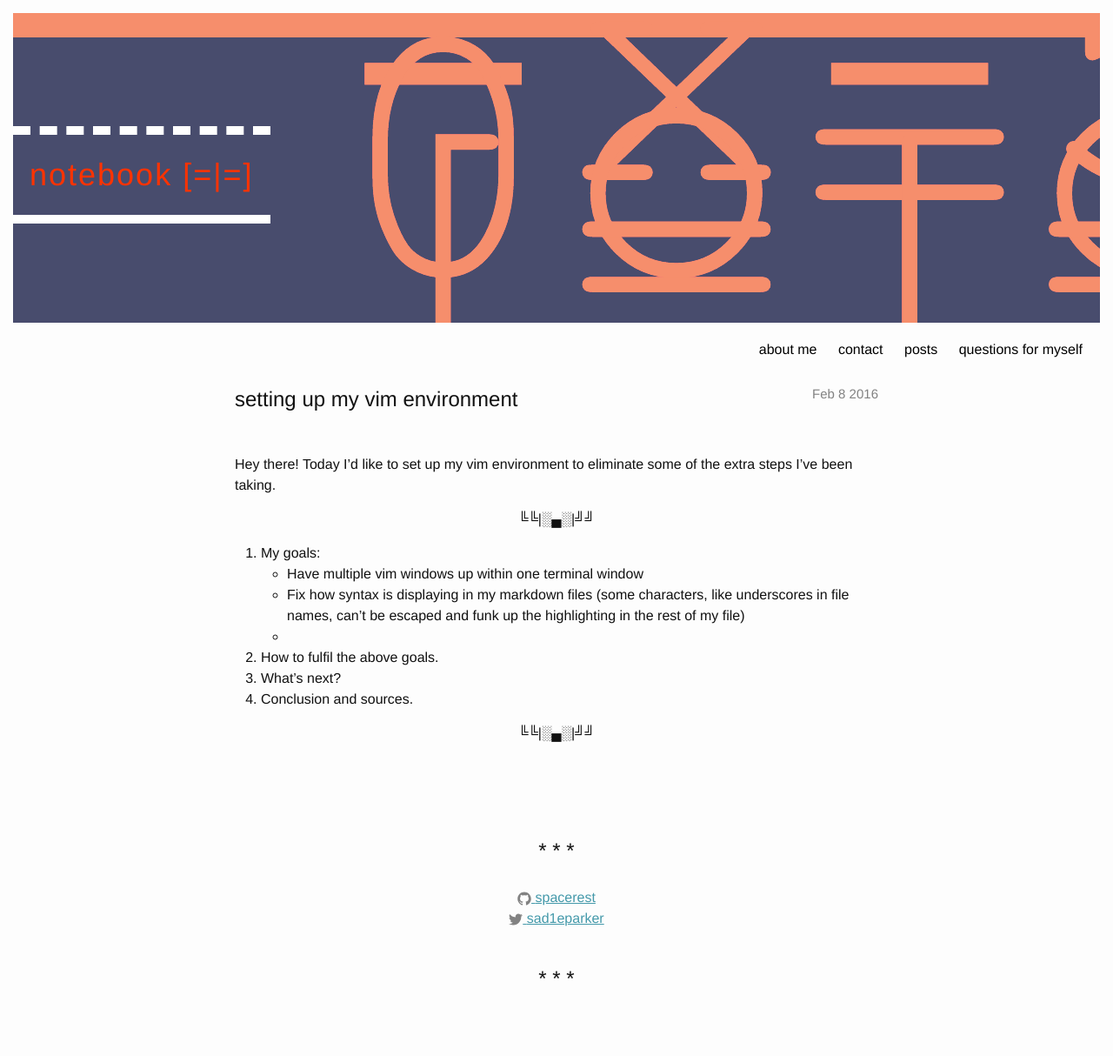
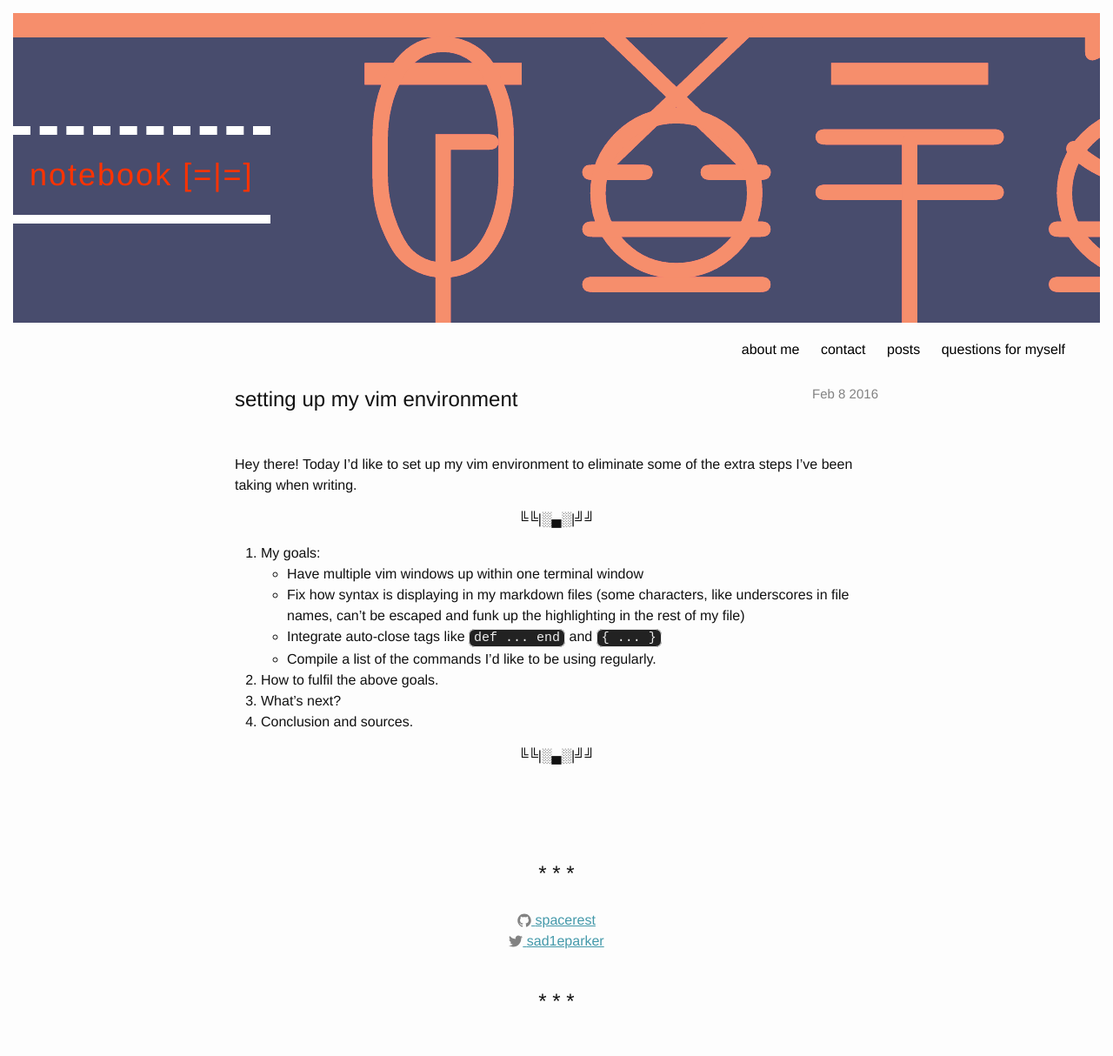
Before and after one commit to spacerest/spacerest.github.io, a Jekyll site: the page built from _posts/2016-02-08-setting-up-vim.markdown, in a window 1280 px wide. Shown: the whole page at 87% size. Built offline with Jekyll 4.4.1, drawn with Linux system fonts in a browser that asks for light colours; comment, search, counter and statistics services are not loaded; before the commit the page ends 1188 px from its top, so only the background shows below that.

Commit message:
added tumblr-y page

```diff
--- a/_posts/2016-02-08-setting-up-vim.markdown
+++ b/_posts/2016-02-08-setting-up-vim.markdown
@@ -6,7 +6,7 @@ comments: true
 categories:
 ---
 
-Hey there! Today I'd like to set up my vim environment to eliminate some of the extra steps I've been taking.
+Hey there! Today I'd like to set up my vim environment to eliminate some of the extra steps I've been taking when writing.
 
 ╚╚\|░▄░\|╝╝
 {: .center}
@@ -14,7 +14,8 @@ Hey there! Today I'd like to set up my vim environment to eliminate some of the
 1. My goals:
   - Have multiple vim windows up within one terminal window
   - Fix how syntax is displaying in my markdown files (some characters, like underscores in file names, can't be escaped and funk up the highlighting in the rest of my file)
-  -
+  - Integrate auto-close tags like <code>def ... end</code> and <code>{ ... }</code>
+  - Compile a list of the commands I'd like to be using regularly.
 2. How to fulfil the above goals.
 3. What's next?
 4. Conclusion and sources.
```
Also changed, not shown: secret.md (added, +7 -0 lines), 2 other files.
